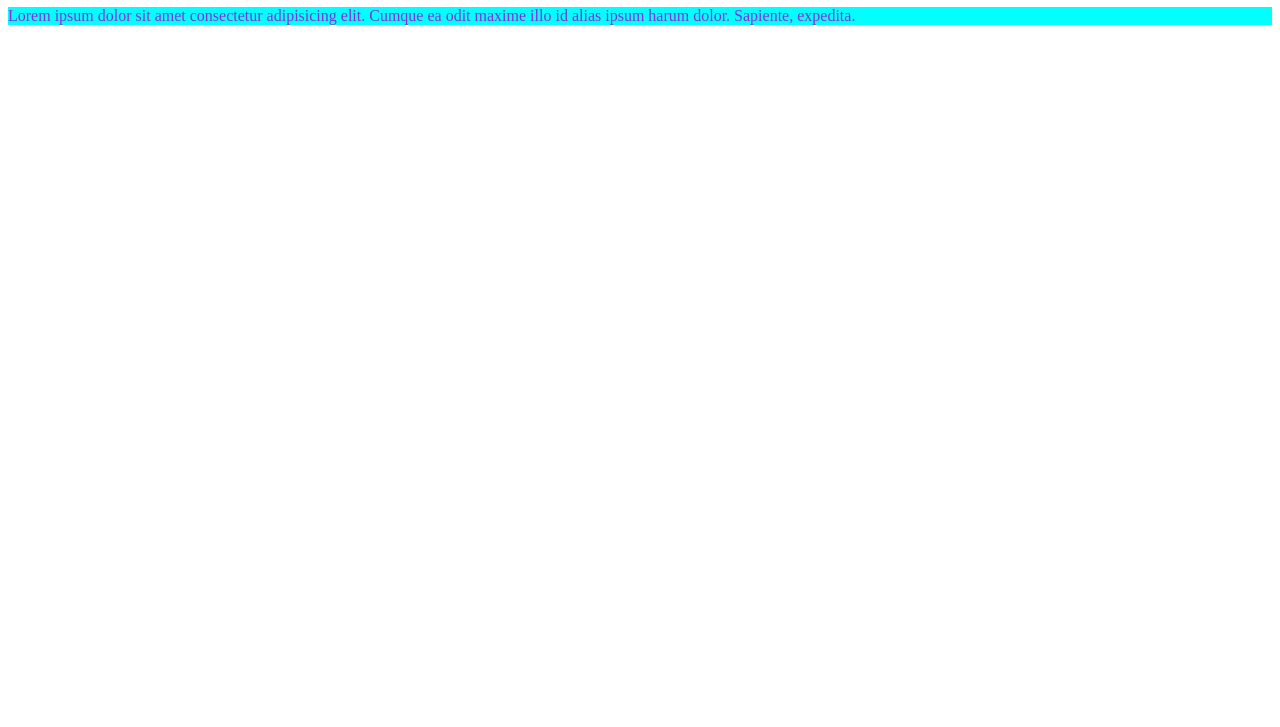
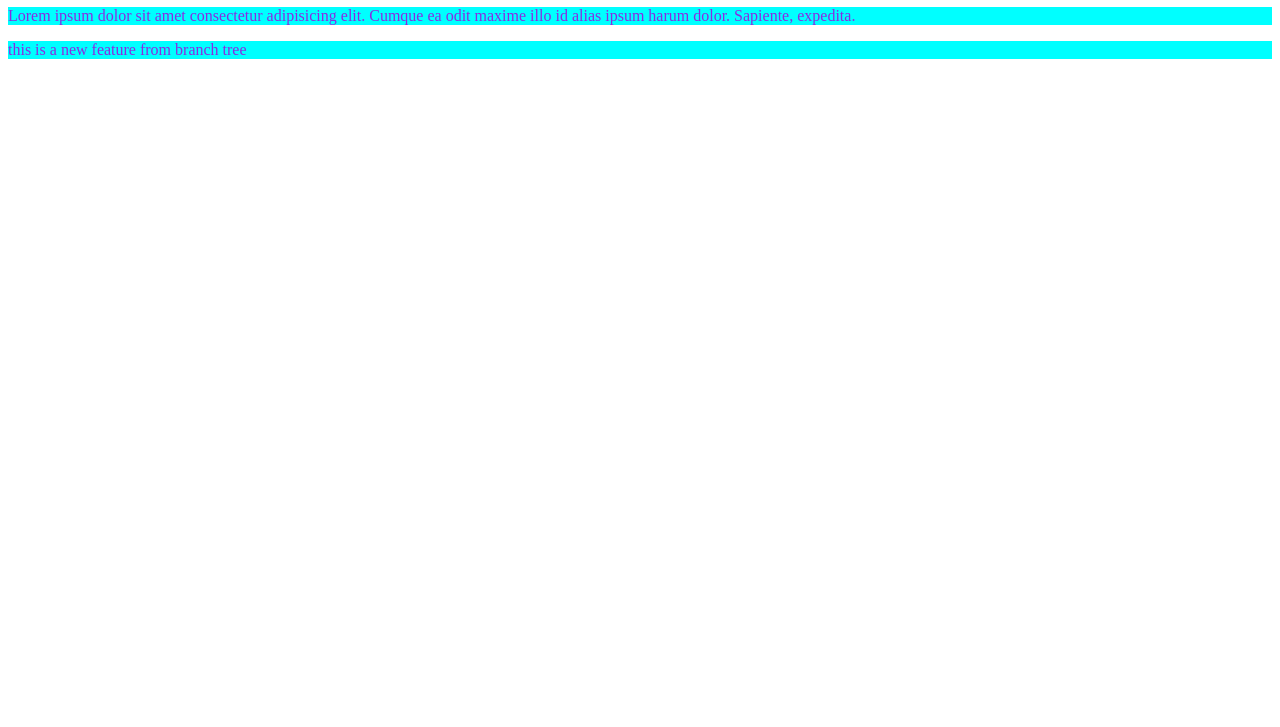
Before and after one commit to salman117-sudo/LocalRepo, a plain HTML site: page index.html in a window 1280 px wide. Shown: the part 73-800 px from the top of the page. Drawn offline with Linux system fonts and the light colour scheme.

Commit message:
Add new feature

```diff
--- a/index.html
+++ b/index.html
@@ -10,5 +10,7 @@
 <body>
     <h1>hello git </h1>
     <p>Lorem ipsum dolor sit amet consectetur adipisicing elit. Cumque ea odit maxime illo id alias ipsum harum dolor. Sapiente, expedita.</p>
+
+    <p>this is a new feature from branch tree </p>
 </body>
 </html>
```
